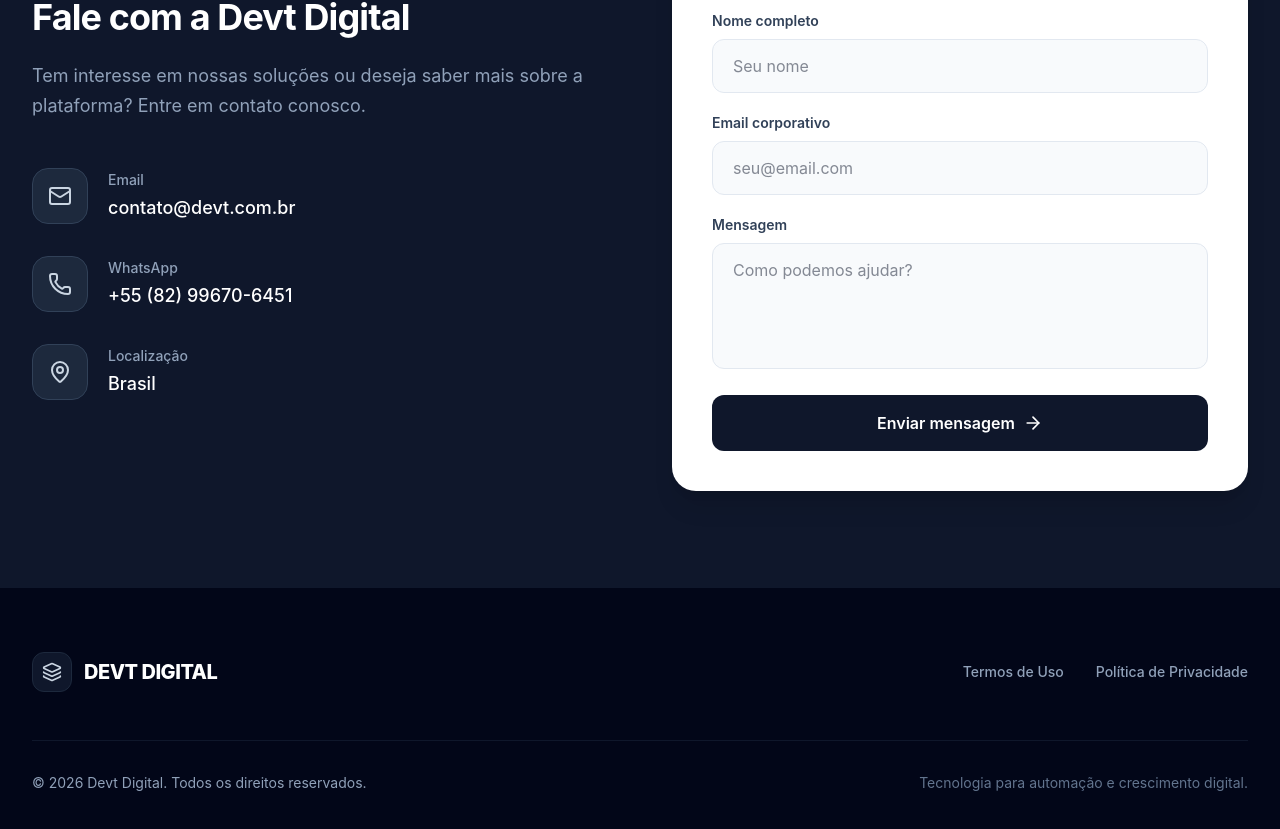
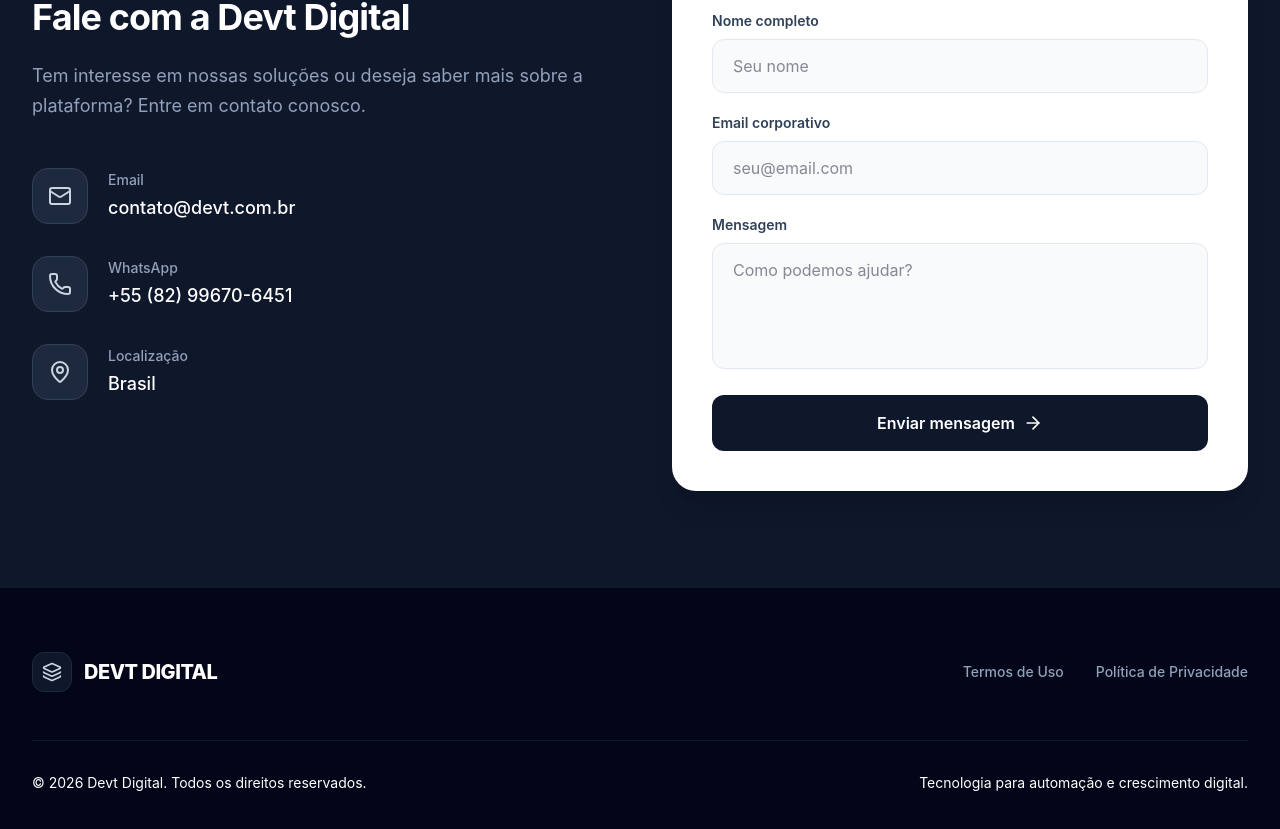
Before and after one commit to thiagoleites/dvt-emp, a Nuxt app: page / in a window 1280 px wide. Shown: the part 4900-5729 px from the top of the page. Built offline with nearby package versions, Linux system fonts and the light colour scheme; no server answers.

Commit message:
Change footer text color to white

```diff
--- a/app/components/Footer.vue
+++ b/app/components/Footer.vue
@@ -24,10 +24,10 @@
       </div>
 
       <div class="mt-12 pt-8 border-t border-slate-900 text-center md:text-left text-sm flex flex-col md:flex-row justify-between items-center gap-4">
-        <p v-if="settings?.footer_text">{{ settings.footer_text }}</p>
-        <p v-else>&copy; {{ currentYear }} Devt Digital. Todos os direitos reservados.</p>
+        <p v-if="settings?.footer_text" class="text-white">{{ settings.footer_text }}</p>
+        <p v-else class="text-white">&copy; {{ currentYear }} Devt Digital. Todos os direitos reservados.</p>
 
-        <p class="text-slate-500">Tecnologia para automação e crescimento digital.</p>
+        <p class="text-white">Tecnologia para automação e crescimento digital.</p>
       </div>
     </div>
   </footer>
```
